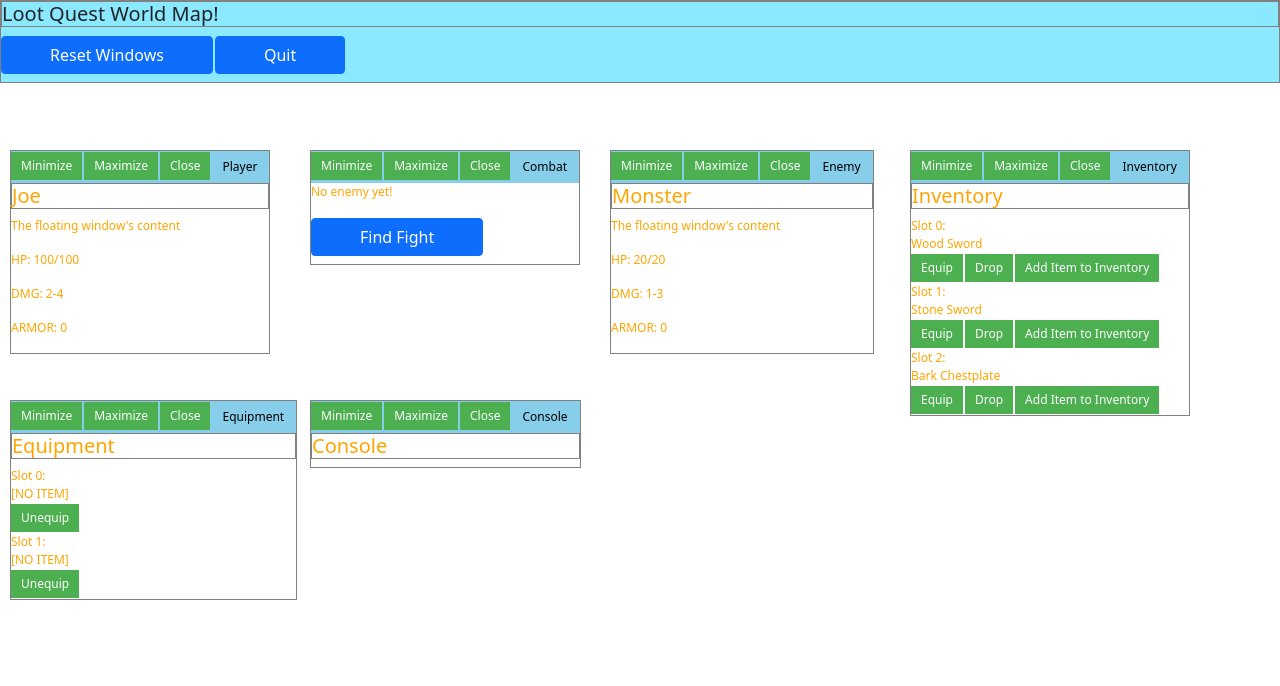
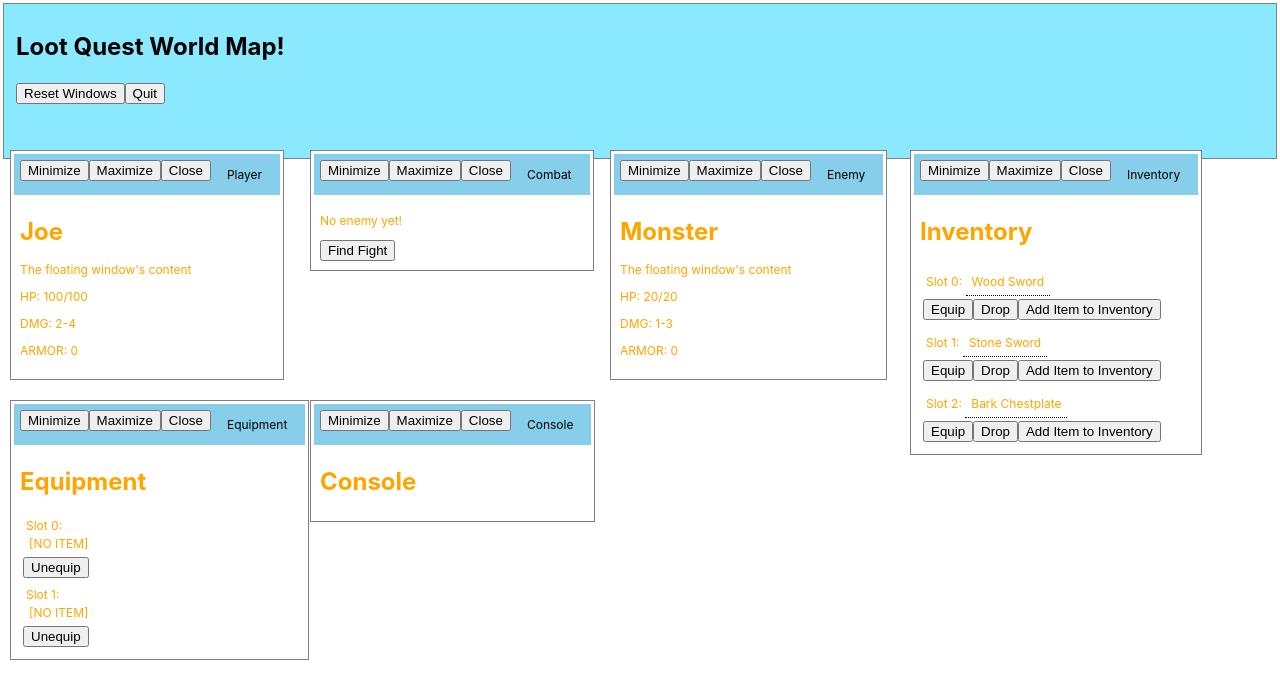
Before and after one commit to DonAbdulRob/LootQuest3, a React (Create React App) app: page / in a window 1280 px wide. Shown: the top 686 px of the page. Built offline with nearby package versions, Linux system fonts and the light colour scheme.

Commit message:
Removed Bootstrap. - Basically, the end of an era. I've now confirmed for myself that Bootstrap is both, a, not essential and, b, causes lots of annoying conflicts with css rules. I did try React Boostrap and that works really nicely, but honestly, the two feel entirely unnecessary nowadays.

```diff
--- a/package.json
+++ b/package.json
@@ -6,7 +6,6 @@
         "@testing-library/jest-dom": "^5.16.4",
         "@testing-library/react": "^13.3.0",
         "@testing-library/user-event": "^14.2.0",
-        "bootstrap": "^5.1.3",
         "react": "^18.1.0",
         "react-dom": "^18.1.0",
         "web-vitals": "^2.1.4",
--- a/src/App.css
+++ /dev/null
@@ -1,4 +0,0 @@
-.App {
-    background-color: rgb(138, 232, 255);
-    border: 1px solid rgb(128, 128, 128);
-}
--- a/src/App.tsx
+++ b/src/App.tsx
@@ -1,7 +1,6 @@
 import * as React from 'react';
 
 // React default bootstraping stuff.
-import './App.css';
 import Main from './Main/Main';
 
 function App() {
--- /dev/null
+++ b/src/Main/Components/Popups/ItemPopup.css
@@ -0,0 +1,40 @@
+/** Credit to W3schools for code. */
+.tooltip {
+    position: relative;
+    display: inline-block;
+    border-bottom: 1px dotted black;
+}
+
+.tooltip .tooltiptext {
+    visibility: hidden;
+    width: 120px;
+    background-color: black;
+    color: #fff;
+    text-align: center;
+    border-radius: 6px;
+    padding: 5px 0;
+    position: absolute;
+    z-index: 1;
+    bottom: 150%;
+    left: 50%;
+    margin-left: -60px;
+}
+
+.tooltip .tooltiptext::after {
+    content: '';
+    position: absolute;
+    top: 100%;
+    left: 50%;
+    margin-left: -5px;
+    border-width: 5px;
+    border-style: solid;
+    border-color: black transparent transparent transparent;
+}
+
+.tooltip:hover .tooltiptext {
+    visibility: visible;
+}
+
+.popover-basic {
+    z-index: 9;
+}
--- a/src/Main/Components/Popups/ItemPopup.tsx
+++ b/src/Main/Components/Popups/ItemPopup.tsx
@@ -3,18 +3,20 @@ import { Item } from '../../Models/Fighter/Item';
 import { __GLOBAL_GAME_STORE } from '../../Models/GlobalGameStore';
 import { removeElement } from '../../Models/Helper';
 import { __GLOBAL_REFRESH_FUNC_REF } from '../../Pages/PlayPage';
+import './ItemPopup.css';
 
 interface ItemPopupProps {
     item: Item;
+    addLootButton: boolean;
 }
 
 export default function ItemPopup(props: ItemPopupProps) {
     let player = __GLOBAL_GAME_STORE((__DATA: any) => __DATA.player);
     let combatState = __GLOBAL_GAME_STORE((__DATA: any) => __DATA.combatState);
+    let lootButton = null;
 
-    return (
-        <div>
-            <div>{props.item.name}</div>
+    if (props.addLootButton) {
+        lootButton = (
             <button
                 onClick={() => {
                     player.addItemToInventory(props.item);
@@ -24,12 +26,19 @@ export default function ItemPopup(props: ItemPopupProps) {
                     );
                     __GLOBAL_REFRESH_FUNC_REF();
                 }}
-                onMouseOver={() => {
-                    console.log('A');
-                }}
             >
                 Loot
             </button>
+        );
+    }
+
+    return (
+        <div className="tooltip">
+            <div>{props.item.name}</div>
+            {lootButton}
+            <span className="tooltiptext">
+                <p>This is a tooltip example.</p>
+            </span>
         </div>
     );
 }
--- a/src/Main/WIndowContent/Combat/LootTransition.tsx
+++ b/src/Main/WIndowContent/Combat/LootTransition.tsx
@@ -17,7 +17,7 @@ function generateNewLoot() {
 
 function getLootDisplay(loot: Array<Item>) {
     return loot.map((v: Item, i: number) => {
-        return <ItemPopup key={i} item={v} />;
+        return <ItemPopup key={i} item={v} addLootButton={true} />;
     });
 }
 
--- a/src/Main/WIndowContent/Inventory/InventoryItem.tsx
+++ b/src/Main/WIndowContent/Inventory/InventoryItem.tsx
@@ -1,4 +1,5 @@
 import React from 'react';
+import ItemPopup from '../../Components/Popups/ItemPopup';
 import ItemProp from '../SharedProps/ItemProp';
 
 export default function InventoryItem(props: ItemProp) {
@@ -6,5 +7,5 @@ export default function InventoryItem(props: ItemProp) {
         return <div>[NO ITEM]</div>;
     }
 
-    return <div>{props.item.name}</div>;
+    return <ItemPopup item={props.item} addLootButton={false} />;
 }
--- a/src/Main/components/Buttons/MainButton.css
+++ /dev/null
@@ -1,4 +0,0 @@
-.main-button {
-    margin-bottom: 5px;
-    padding: 20px 50px;
-}
--- a/src/Main/components/Buttons/MainButton.tsx
+++ b/src/Main/components/Buttons/MainButton.tsx
@@ -1,5 +1,4 @@
 import * as React from 'react';
-import './MainButton.css';
 
 interface Props {
     text: string;
--- a/src/Main/components/FloatingWindow/FloatingWindow.css
+++ b/src/Main/components/FloatingWindow/FloatingWindow.css
@@ -2,7 +2,6 @@
     position: absolute;
     max-width: 500px;
     max-height: 1000px;
-    z-index: 9;
     border: 1px solid rgb(128, 128, 128);
     background-color: white;
     color: orange;
@@ -26,15 +25,3 @@
     padding: 5px 10px;
     margin: 2px 2px 2px 0px !important;
 }
-
-button {
-    background-color: #4caf50; /* Green */
-    border: none;
-    color: white;
-    text-align: center;
-    text-decoration: none;
-    display: inline-block;
-    font-size: 16px;
-    padding: 5px 10px;
-    margin: 1px 2px 1px 0px !important;
-}
--- a/src/index.css
+++ b/src/index.css
@@ -5,15 +5,19 @@ body {
         'Helvetica Neue', sans-serif;
     -webkit-font-smoothing: antialiased;
     -moz-osx-font-smoothing: grayscale;
-    font-size: 12px !important;
-}
-
-h1 {
-    font-size: 20px !important;
-    border: 1px solid rgb(128, 128, 128);
+    font-size: 12px;
 }
 
 code {
     font-family: source-code-pro, Menlo, Monaco, Consolas, 'Courier New',
         monospace;
 }
+
+.App {
+    background-color: rgb(138, 232, 255);
+    border: 1px solid rgb(128, 128, 128);
+}
+
+div {
+    padding: 3px;
+}
--- a/src/index.tsx
+++ b/src/index.tsx
@@ -3,9 +3,6 @@ import App from './App';
 import reportWebVitals from './reportWebVitals';
 import * as React from 'react';
 import { createRoot } from 'react-dom/client';
-
-import 'bootstrap/dist/css/bootstrap.min.css';
-import 'bootstrap/dist/js/bootstrap.bundle.min';
 
 const el = document.getElementById('root');
 if (el === null) throw new Error('Root container missing in index.html');
```
Also changed, not shown: 1 other file (tests, documents, lock files or other folders).
